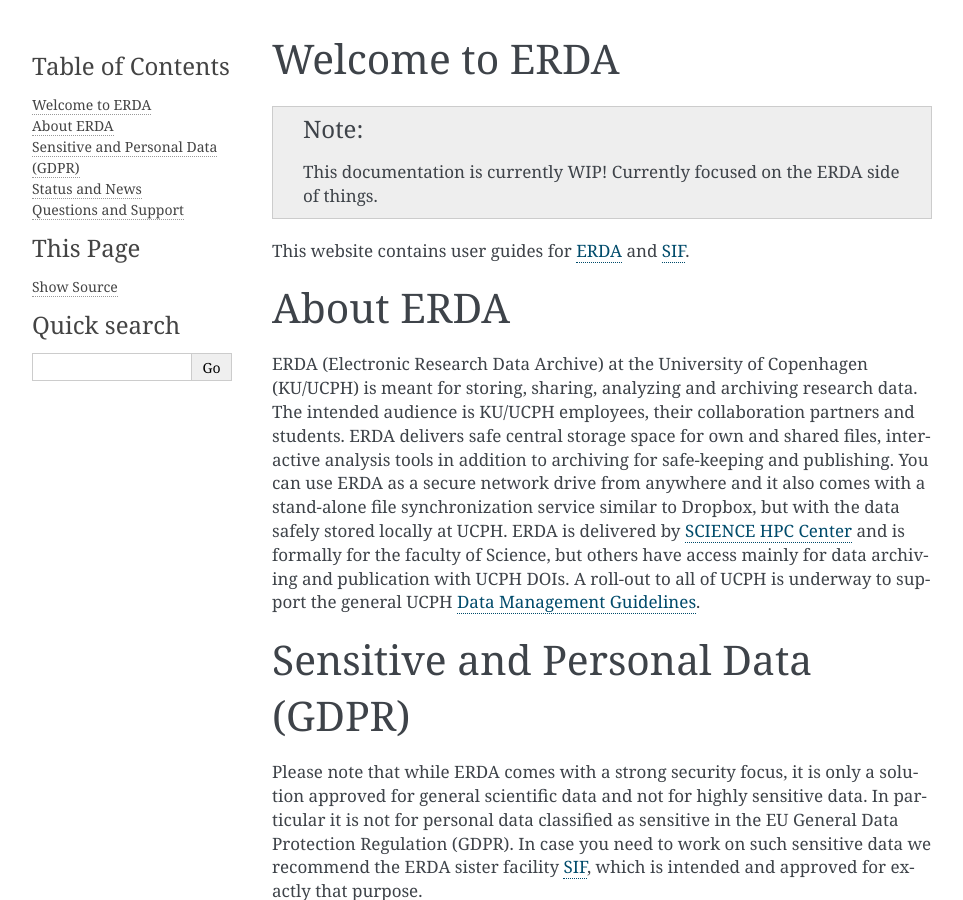
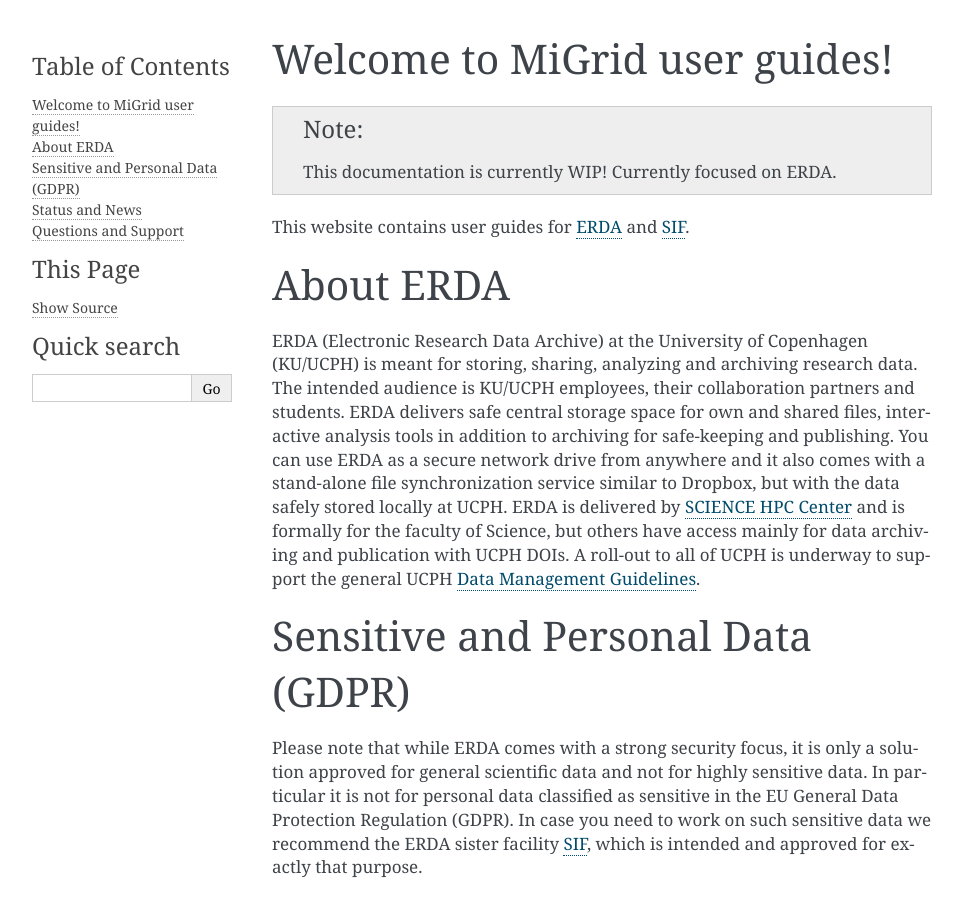
Before and after one commit to ucphhpc/migrid-user-docs, a Sphinx documentation site: the page built from docs/index.rst, in a window 1280 px wide and 900 px high. Shown: the whole window, without its empty margins (148-1111 px from the left). Built offline with Sphinx 7.4.7, drawn with Linux system fonts in a browser that asks for light colours.

Commit message:
minor edit of index

```diff
--- a/docs/index.rst
+++ b/docs/index.rst
@@ -3,11 +3,11 @@
    You can adapt this file completely to your liking, but it should at least
    contain the root `toctree` directive.
 
-Welcome to ERDA
+Welcome to MiGrid user guides!
 ==============================
 
 .. Note::
-   This documentation is currently WIP! Currently focused on the ERDA side of things.
+   This documentation is currently WIP! Currently focused on ERDA.
 
 
 This website contains user guides for `ERDA <https://erda.ku.dk/>`_ and `SIF <https://sif.ku.dk/>`_.
```
